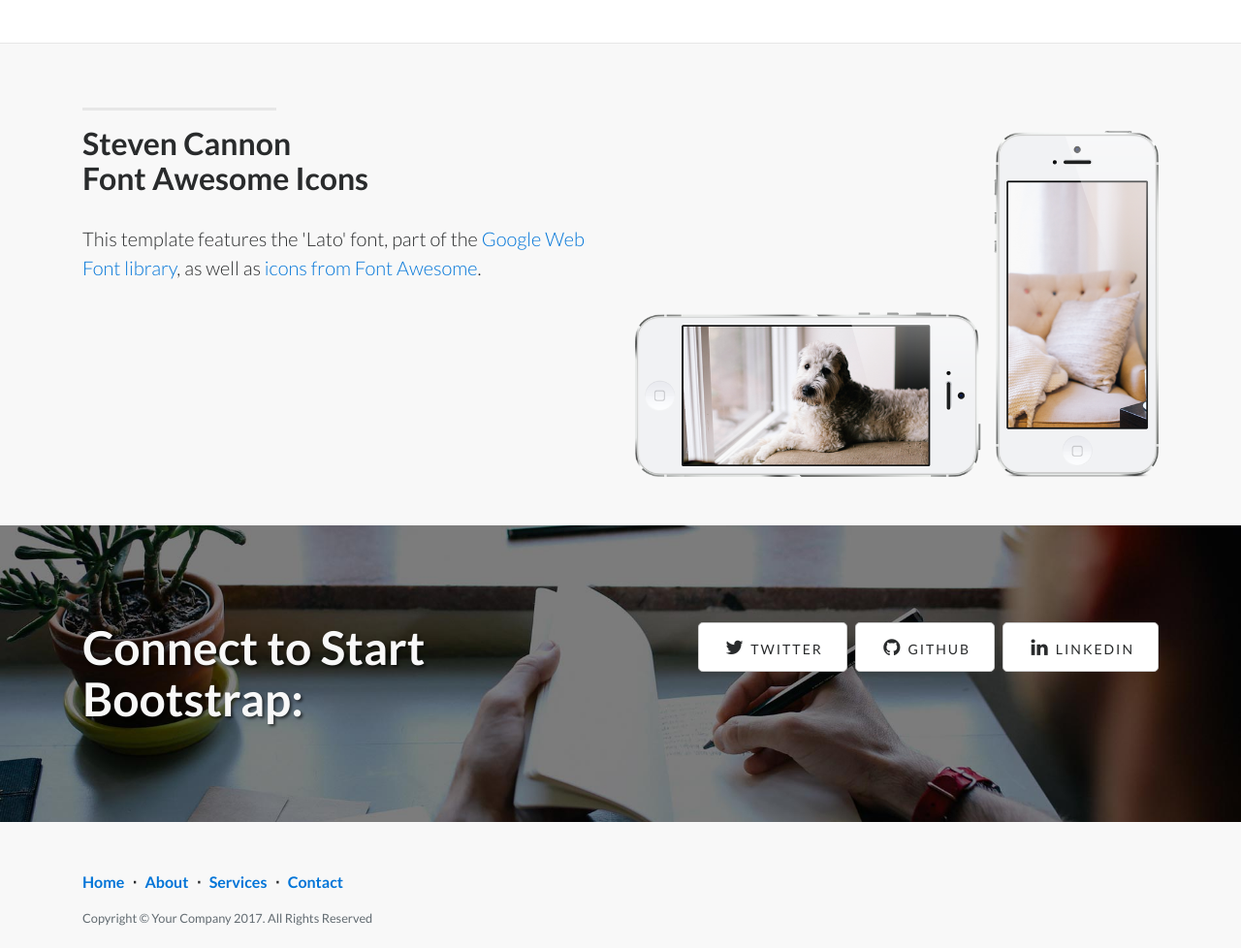
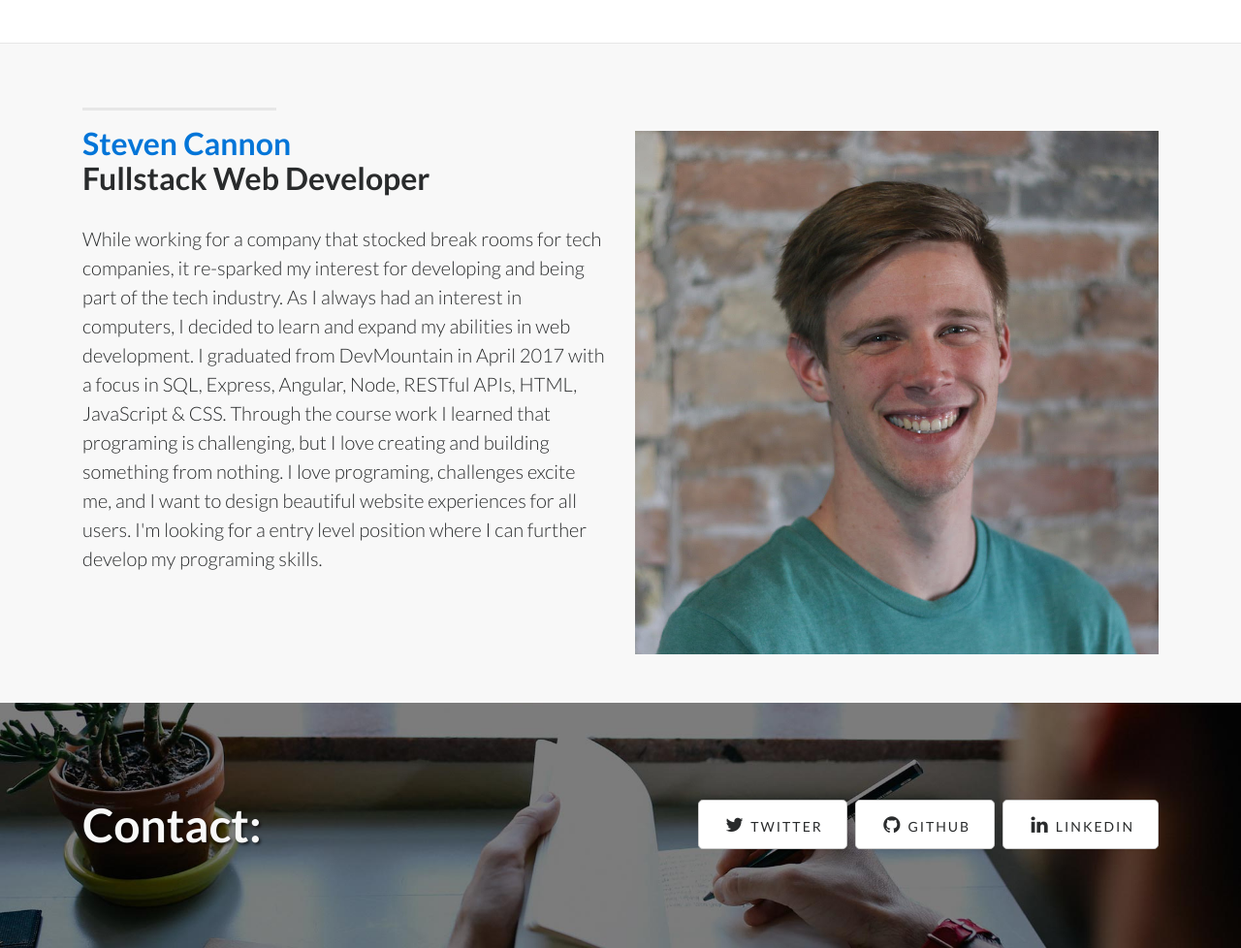
Before and after one commit to Kiwicannon/Portfolio, a website: page index.html in a window 1280 px wide. Shown: the part 1780-2758 px from the top of the page at 97% size. Drawn offline with Linux system fonts and the light colour scheme.

Commit message:
fixed navigation

```diff
--- a/index.html
+++ b/index.html
@@ -50,7 +50,7 @@
                         <a class="nav-link" href="#about">About</a>
                     </li>
                     <li class="nav-item">
-                        <a class="nav-link" href="#services">Services</a>
+                        <a class="nav-link" href="#projects">Projects</a>
                     </li>
                     <li class="nav-item">
                         <a class="nav-link" href="#contact">Contact</a>
@@ -83,7 +83,7 @@
     </header>
 
     <!-- Page Content -->
-    <section class="content-section-a">
+    <section id="projects" class="content-section-a">
 
         <div class="container">
             <div class="row">
@@ -124,7 +124,7 @@
     </section>
     <!-- /.content-section-b -->
 
-    <section class="content-section-a">
+    <section id="about" class="content-section-a">
 
         <div class="container">
 
@@ -132,11 +132,11 @@
                 <div class="col-lg-5">
                     <hr class="section-heading-spacer">
                     <div class="clearfix"></div>
-                    <h2 class="section-heading">Steven Cannon<br>Font Awesome Icons</h2>
-                    <p class="lead">This template features the 'Lato' font, part of the <a target="_blank" href="http://www.google.com/fonts">Google Web Font library</a>, as well as <a target="_blank" href="http://fontawesome.io">icons from Font Awesome</a>.</p>
+                    <h2 class="section-heading"><a target="_blank" href="https://www.linkedin.com/in/cannonsteven/">Steven Cannon</a><br>Fullstack Web Developer</h2>
+                    <p class="lead">While working for a company that stocked break rooms for tech companies, it re-sparked my interest for developing and being part of the tech industry. As I always had an interest in computers, I decided to learn and expand my abilities in web development. I graduated from DevMountain in April 2017 with a focus in SQL, Express, Angular, Node, RESTful APIs, HTML, JavaScript & CSS. Through the course work I learned that programing is challenging, but I love creating and building something from nothing. I love programing, challenges excite me, and I want to design beautiful website experiences for all users. I'm looking for a entry level position where I can further develop my programing skills.</p>
                 </div>
                 <div class="col-lg-5 offset-lg-2">
-                    <img class="img-fluid" src="img/phones.png" alt="">
+                    <img class="img-fluid" src="img/meDevMtn.jpg" alt="">
                 </div>
             </div>
 
@@ -148,11 +148,11 @@
 
     <aside class="banner">
 
-        <div class="container">
+        <div id="contact" class="container">
 
             <div class="row">
                 <div class="col-lg-6">
-                    <h2>Connect to Start Bootstrap:</h2>
+                    <h2>Contact:</h2>
                 </div>
                 <div class="col-lg-6">
                     <ul class="list-inline banner-social-buttons">
@@ -188,7 +188,7 @@
                 </li>
                 <li class="footer-menu-divider list-inline-item">&sdot;</li>
                 <li class="list-inline-item">
-                    <a href="#services">Services</a>
+                    <a href="#Projects">Projects</a>
                 </li>
                 <li class="footer-menu-divider list-inline-item">&sdot;</li>
                 <li class="list-inline-item">
```
Also changed, not shown: img/meDevMtn.jpg (added).
